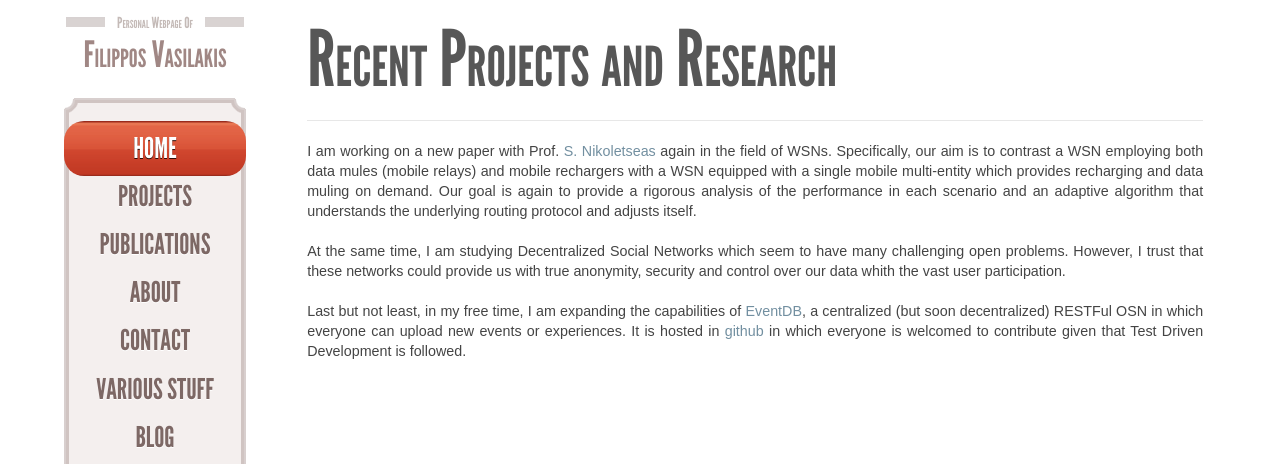
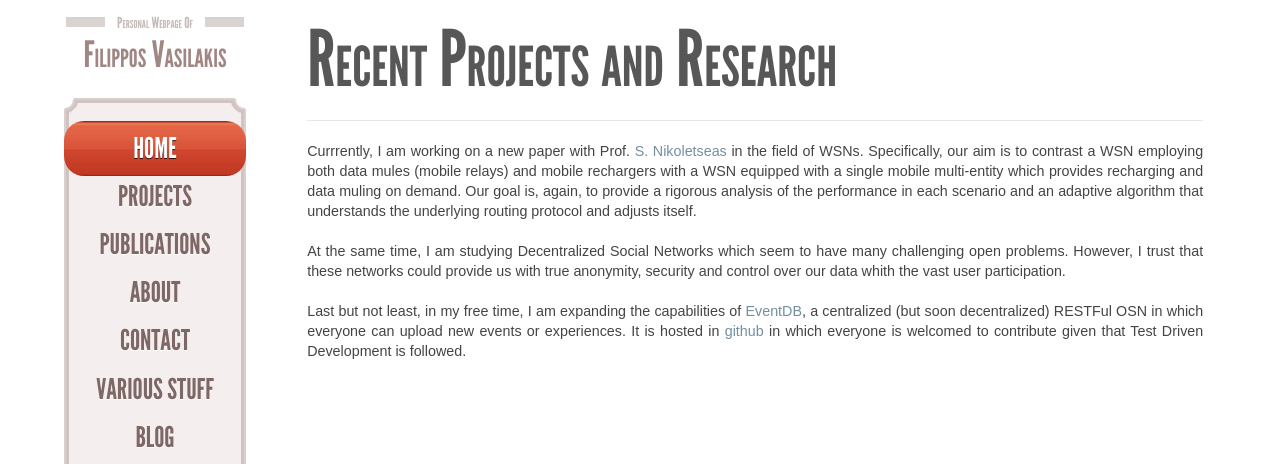
Before and after one commit to vasilakisfil/mySite, a PHP site: page / in a window 1280 px wide. Shown: the part 16-480 px from the top of the page. Run offline with PHP 8.4, Linux system fonts and the light colour scheme.

Commit message:
Update CV

```diff
--- a/outputFs.php
+++ b/outputFs.php
@@ -70,12 +70,12 @@ function dispHomeContent()
       	<div class="clearfix says">
 
 		<p class="mcontent" >
-    I am working on a new paper with Prof.
-    <a href="http://www.cti.gr/RD1/nikole/">S. Nikoletseas</a>
-    again in the field of WSNs. Specifically, our aim is to contrast a WSN
+    Currrently, I am working on a new paper with Prof.
+    <a href="http://www.cti.gr/RD1/nikole/">S. Nikoletseas</a> in the field of WSNs.
+    Specifically, our aim is to contrast a WSN
     employing both data mules (mobile relays) and mobile rechargers with a WSN
     equipped with a single mobile multi-entity which provides recharging and data muling on
-    demand. Our goal is again to provide a rigorous analysis of the performance in each scenario
+    demand. Our goal is, again, to provide a rigorous analysis of the performance in each scenario
     and an adaptive algorithm that understands the underlying routing protocol and adjusts itself.
 		</p>
 
```
Also changed, not shown: 1 other file.
